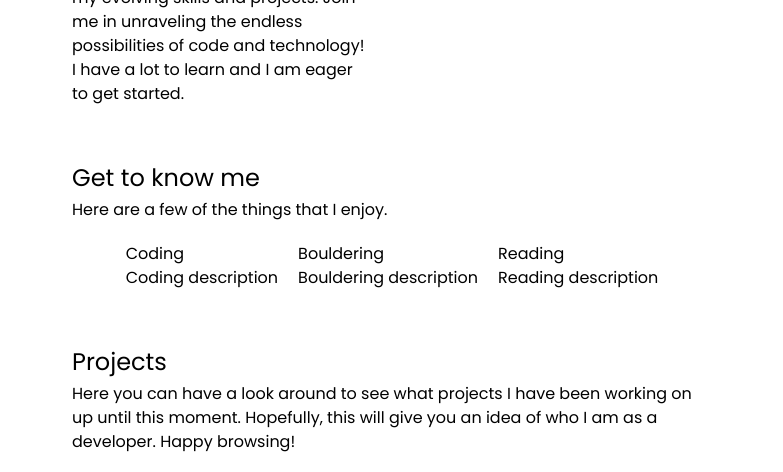
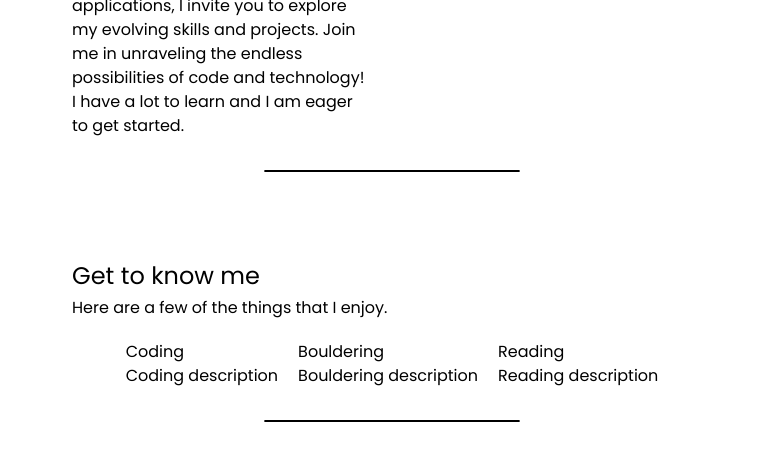
Before and after one commit to clickclickcode/portfolio, a React (Vite) app: page /work in a window 1280 px wide. Shown: the part 542-1014 px from the top of the page, without its empty margins (248-1031 px from the left). Built offline with nearby package versions, Linux system fonts and the light colour scheme; no server answers.

Commit message:
minor adjustments

```diff
--- a/src/AltApp.jsx
+++ b/src/AltApp.jsx
@@ -7,15 +7,18 @@ import Intro from './components/Intro'
 import AboutMe from './components/AboutMe'
 import Footer from './components/Footer'
 import Work from './components/Work'
+import Hr from './components/Hr'
 
 export default function App() {
 
   return (
-    <div className='flex flex-col w-screen md:w-[45rem] mx-auto'>
+    <div className='flex flex-col gap-8 w-screen md:w-[45rem] mx-auto'>
       <HeaderV2 />
 
       <Intro />
+      <Hr />
       <AboutMe />
+      <Hr />
       <Work />
 
       <Footer />
--- a/src/components/Work.jsx
+++ b/src/components/Work.jsx
@@ -63,7 +63,7 @@ export default function Work() {
                 </p>
             </div>
             {/* These are the WP projects */}
-            <div className='flex items-center gap-6 py-4 overflow-scroll md:flex-row'>
+            <div className='flex items-center gap-6 py-4 px-2 overflow-scroll md:flex-row'>
                 {posts.map(post => (
                     <ProjectCard key={post.id} post={post} />
                 ))}
```
